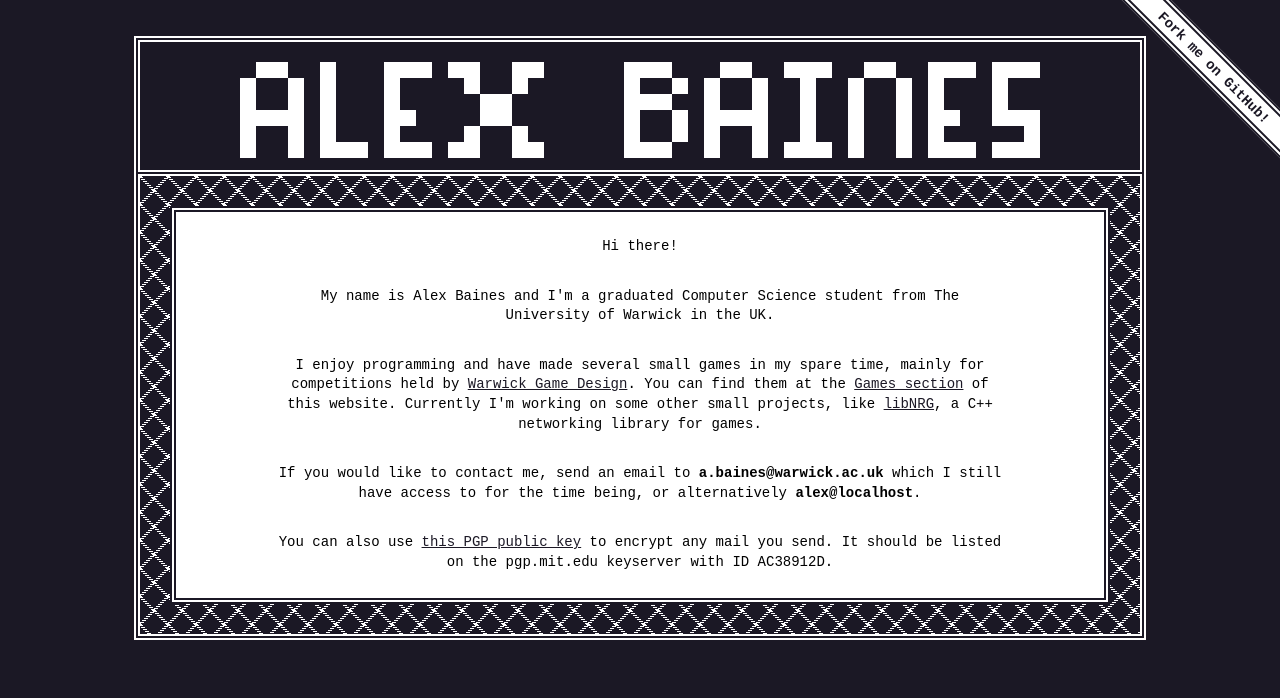
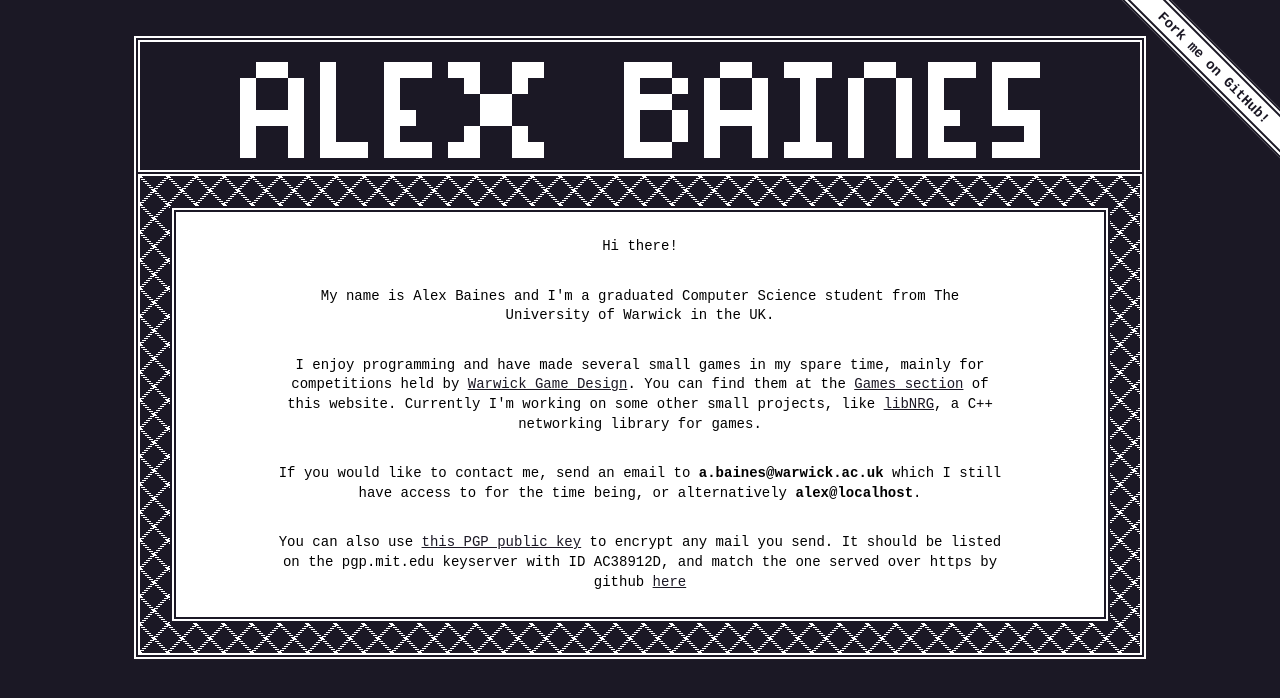
Before and after one commit to baines/baines.github.com, a Jekyll site: the page built from about/index.html, in a window 1280 px wide. Shown: the top 698 px of the page. Built offline with Jekyll 4.4.1, drawn with Linux system fonts in a browser that asks for light colours.

Commit message:
Add https url to PGP key.

```diff
--- a/about/index.html
+++ b/about/index.html
@@ -15,7 +15,8 @@
 <p>If you would like to contact me, send an email to <strong>a.baines@warwick.ac.uk</strong> which I still
 have access to for the time being, or alternatively <strong>alex@<span id="e">[This Domain]</span></strong>.</p>
 <p>You can also use <a href="/about/public-key.txt">this PGP public key</a> to encrypt any mail you send.
-It should be listed on the pgp.mit.edu keyserver with ID AC38912D.</p>
+It should be listed on the pgp.mit.edu keyserver with ID AC38912D, and match the one
+served over https by github <a href="https://github.com/baines/baines.github.com/blob/8d8c6e9cbbdccc70c1f8d5292edb3e77477fee4e/about/public-key.txt">here</a></p>
 </div>
 <script>
 document.getElementById("e").textContent=window.location.hostname;
```
